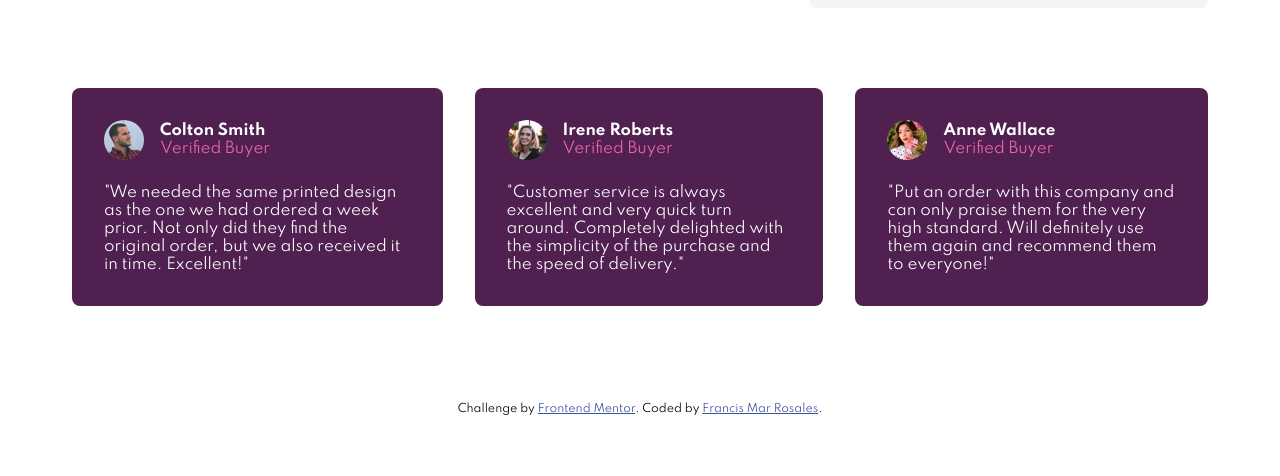
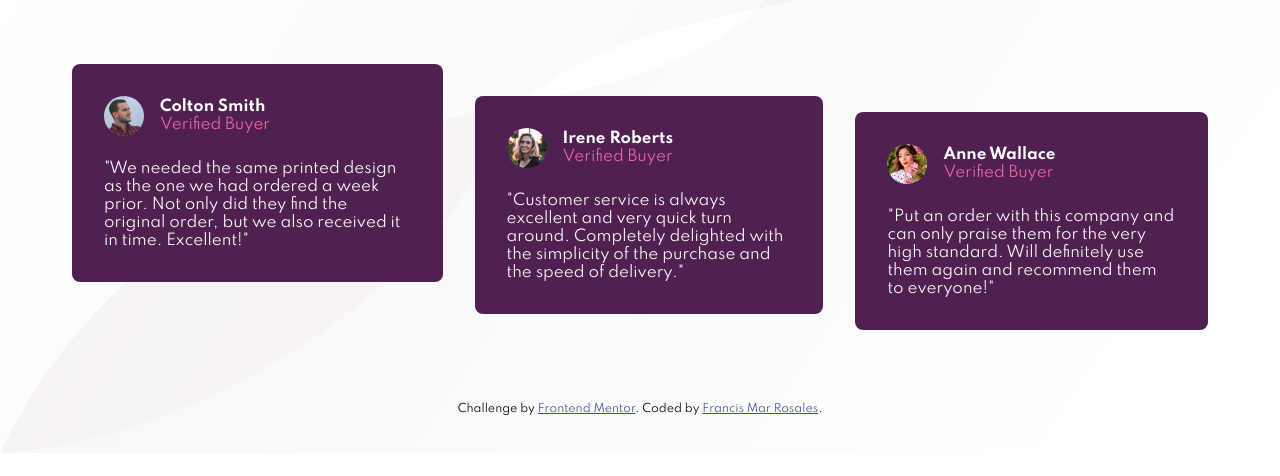
Before and after one commit to kitdea/Challenge-social-proof-section-master, a plain HTML site: page index.html in a window 1280 px wide. Shown: the part 304-780 px from the top of the page. Drawn offline with Linux system fonts and the light colour scheme.

Commit message:
align boxes at the bottom

```diff
--- a/css/style.css
+++ b/css/style.css
@@ -9,6 +9,12 @@ body {
   font-family: 'Spartan', sans-serif;
   font-weight: 400;
   height: 90vh;
+  background: url(/images/bg-pattern-top-desktop.svg),
+              url(/images/bg-pattern-bottom-desktop.svg);
+  background-repeat: no-repeat;
+  background-position: left,
+                       right;
+  background-size: cover;
 }
 
 @media(min-width: 750px) {
@@ -122,6 +128,7 @@ body {
 
   .fm-container__box2 {
     display: flex;
+    align-items: flex-end;
     padding: 1rem;
   }
 
@@ -155,6 +162,14 @@ body {
     margin-top: 8px;
     margin-right: 1rem;
   }
+
+  .box_01 {
+    margin-bottom: 4rem;
+  }
+
+  .box_02 {
+    margin-bottom: 2rem;
+  }
 }
 
 @media(min-width: 1080px) {
--- a/index.html
+++ b/index.html
@@ -64,7 +64,7 @@
         </div>
 
       <div class="fm-container__box2">
-        <div class="fm-box__first">
+        <div class="fm-box__first box_01">
           <div class="box-first">
             <img src="/images/image-colton.jpg" alt="">
             <div class="box-content">
@@ -79,7 +79,7 @@
           </div>
         </div>
 
-        <div class="fm-box__first">
+        <div class="fm-box__first box_02">
           <div class="box-first">
             <img src="/images/image-irene.jpg" alt="">
             <div class="box-content">
```
